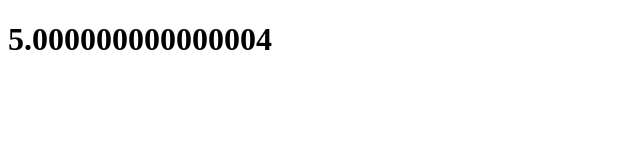
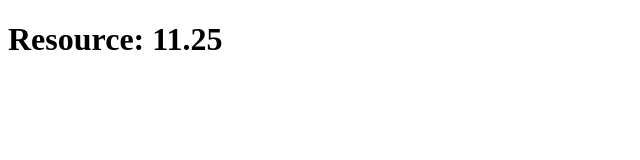
Before and after one commit to Varocraft25/Varocraft25.github.io, a plain HTML site: page index.html in a window 1280 px wide. Shown: the whole page, without its empty margins (0-640 px from the left). Drawn offline with nearby package versions, Linux system fonts and the light colour scheme.

Commit message:
FPS system

```diff
--- a/index.html
+++ b/index.html
@@ -8,7 +8,10 @@
     <script src="https://cdnjs.cloudflare.com/ajax/libs/bignumber.js/9.0.0/bignumber.min.js"></script>
 </head>
 <body>
-    <h1 id = "mana"></h1>
-    <script src="js/scripts.js"></script>
+    <h1 id = "resource"></h1>
+    <h1 id = "velocity"></h1>
+    <h1 id = "acceleration"></h1>
+    <h1 id = "jerk"></h1>
+    <script src="js/fps.js"></script>
 </body>
 </html>
--- /dev/null
+++ b/js/fps.js
@@ -0,0 +1,68 @@
+// Function to get the current time in milliseconds
+function getCurrentTime() {
+    return Date.now();
+}
+
+// Function to calculate the current resource value based on derivatives
+function calculateResourceValue(elapsedTime, derivatives) {
+    const secondsPassed = elapsedTime / 1000; // Convert milliseconds to seconds
+    let resourceValue = 0;
+    let factorial = 1;
+    let powerOfTime = 1;
+
+    for (let i = 0; i < derivatives.length; i++) {
+        resourceValue += derivatives[i] * powerOfTime / factorial;
+        powerOfTime *= secondsPassed;
+        factorial *= (i + 1);
+    }
+
+    return resourceValue;
+}
+
+// Function to update the resource based on real-time clock
+function updateResource(totalElapsedTime, derivatives) {
+    // Calculate resource value based on total elapsed time and derivatives
+    const resourceValue = calculateResourceValue(totalElapsedTime, derivatives);
+
+    // Update resource
+    resource = resourceValue;
+
+    // Limit resource to a maximum value, if needed
+    if (resource > maxResource) {
+        resource = maxResource;
+    }
+
+    // Display resource value
+    console.log("Resource:", resource);
+    document.getElementById("resource").innerHTML = "Resource: " + resource;
+}
+
+// Placeholder variables
+let resource = 0;
+const maxResource = 100;
+const startTime = getCurrentTime(); // Initialize start time
+
+// Derivatives array, where each element represents the nth derivative of the resource
+// For example: [initialValue, initialVelocity, initialAcceleration, initialJerk, ...]
+let derivatives = [0, 1, 0.5, 0]; // Initial values for position, velocity, acceleration, and jerk
+
+// Simulation loop
+function mainLoop() {
+    // Calculate total elapsed time since start
+    const currentTime = getCurrentTime();
+    const totalElapsedTime = currentTime - startTime;
+
+    // Update resource
+    updateResource(totalElapsedTime, derivatives);
+
+    // Call main loop recursively
+    requestAnimationFrame(mainLoop);
+}
+
+// Example functions to update derivatives dynamically
+function setDerivative(index, value) {
+    derivatives[index] = value;
+}
+
+// Start the simulation
+mainLoop();
--- a/js/scripts.js
+++ /dev/null
@@ -1,54 +0,0 @@
-// Function to calculate mana regeneration per second
-function calculateManaRegen(elapsedTime) {
-    // Example: 1 mana per second
-    const manaPerSecond = 1;
-    const secondsPassed = elapsedTime / 1000; // Convert milliseconds to seconds
-    const manaRegen = manaPerSecond * secondsPassed;
-    return manaRegen;
-}
-
-// Function to update mana based on real-time clock
-function updateMana() {
-    // Get current timestamp
-    const currentTime = Date.now();
-
-    // Calculate elapsed time since last update
-    const elapsedTime = currentTime - lastUpdateTime;
-
-    // Calculate mana regeneration based on elapsed time
-    const manaRegen = calculateManaRegen(elapsedTime);
-
-    // Update mana
-    mana += manaRegen;
-
-    // Limit mana to a maximum value, if needed
-    if (mana > maxMana) {
-        mana = maxMana;
-    }
-
-    // Update last update time
-    lastUpdateTime = currentTime;
-
-    // Display mana value
-    console.log("Mana:", mana);
-    document.getElementById("mana").innerHTML = ("Mana:", mana)
-}
-
-// Placeholder variables
-let mana = 0;
-const maxMana = 100;
-let lastUpdateTime = Date.now(); // Initialize last update time to current time
-
-// Simulation loop
-function mainLoop() {
-    // Perform game logic and rendering here
-
-    // Update mana
-    updateMana();
-
-    // Call main loop recursively
-    requestAnimationFrame(mainLoop);
-}
-
-// Start the simulation
-mainLoop();
```
